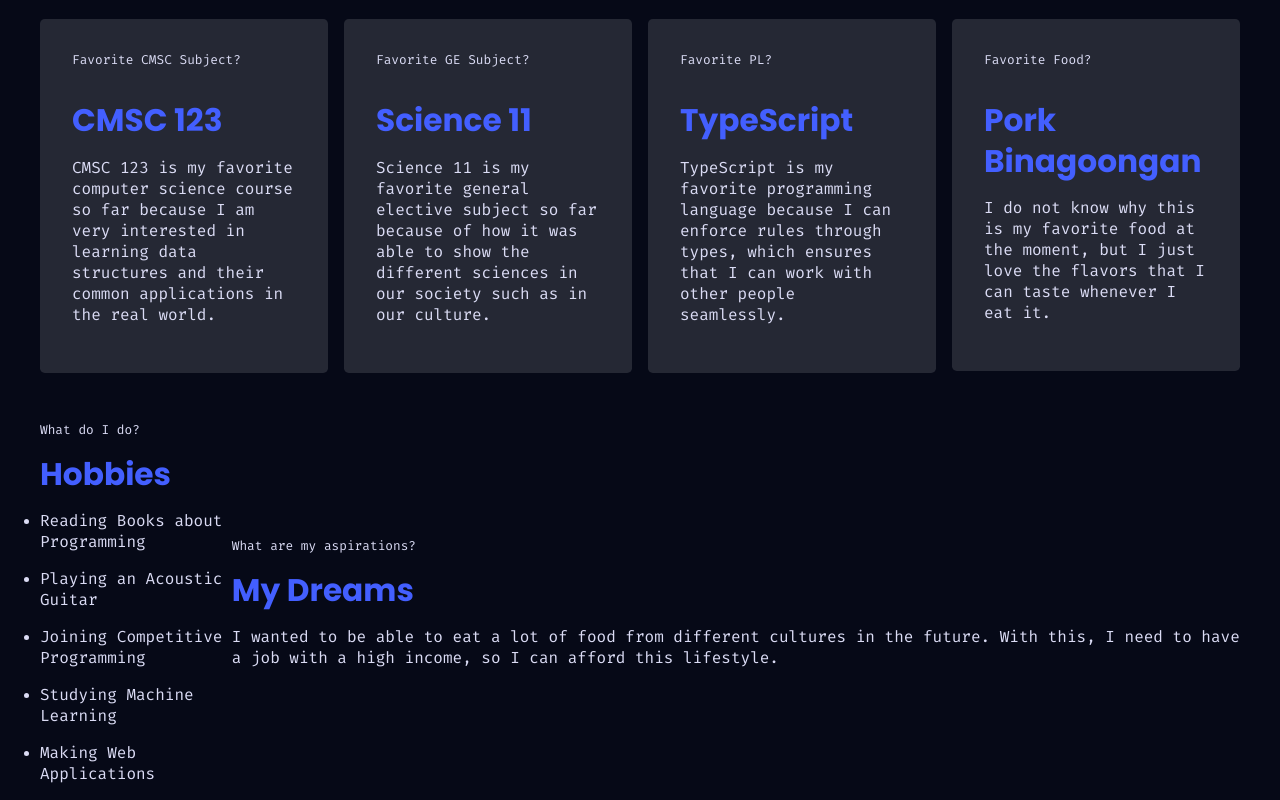
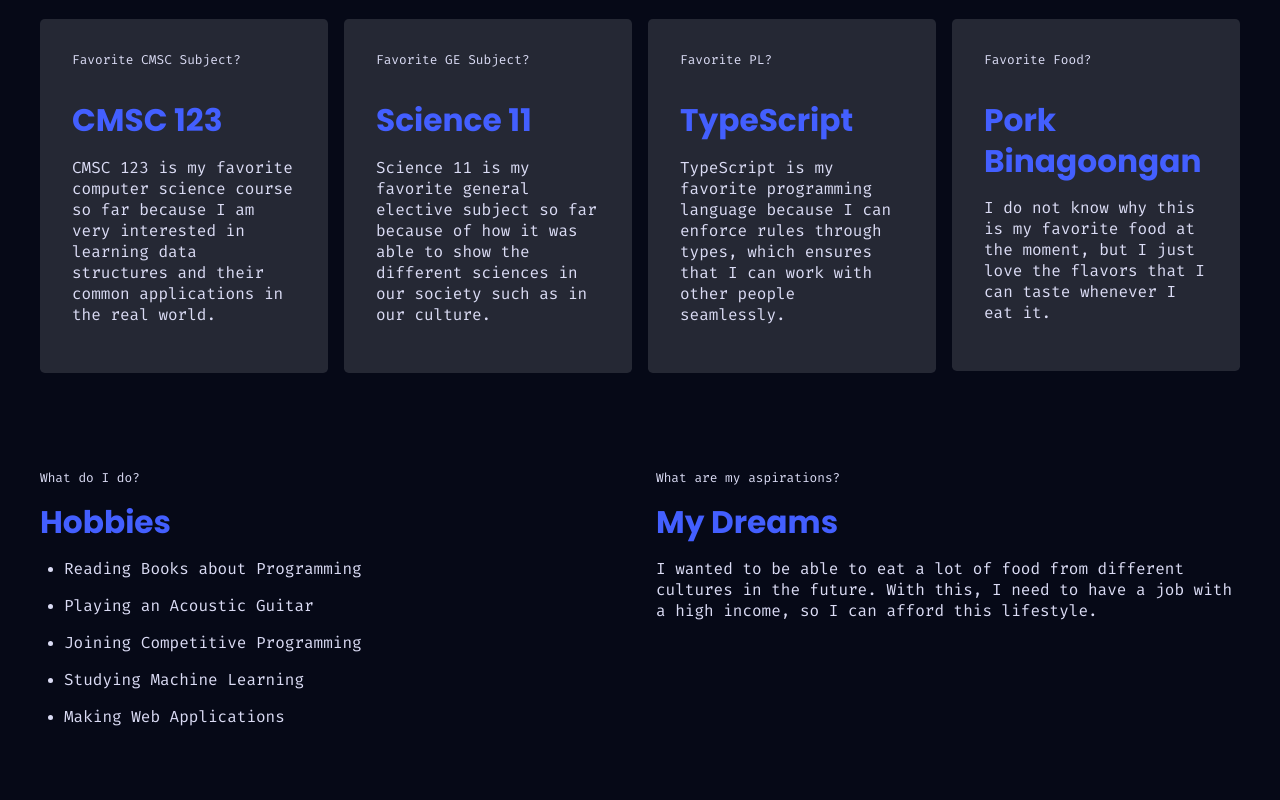
Before and after one commit to CMSC100-UV4L/exer-01-github-repository-kennethtegrado, a plain HTML site: page index.html in a window 1280 px wide. Shown: the part 829-1629 px from the top of the page. Drawn offline with Linux system fonts and the light colour scheme.

Commit message:
ui: add styles for additional section

```diff
--- a/styles.css
+++ b/styles.css
@@ -173,3 +173,20 @@
     border-radius: 0.3rem;
     height: 100%;
 }
+
+/* additional section */
+.additional {
+    gap: 2rem;
+    padding: 3rem 0;
+    align-items: start;
+}
+
+/* additional card container */
+.additional__card {
+    flex: 1;
+}
+
+/* list items */
+.additional__card li {
+    margin-left: 1.5rem;
+}
```
